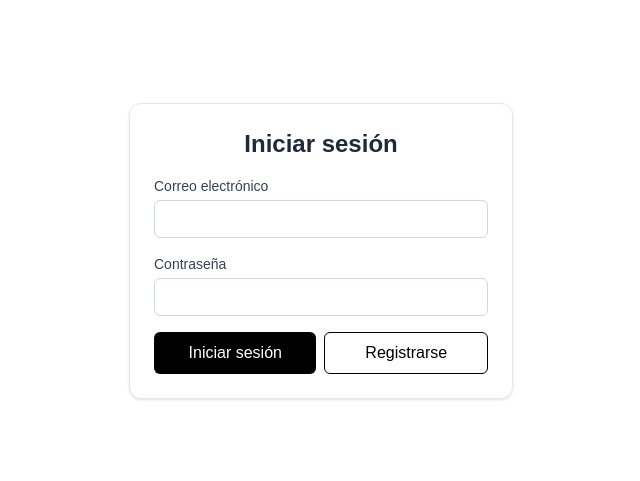
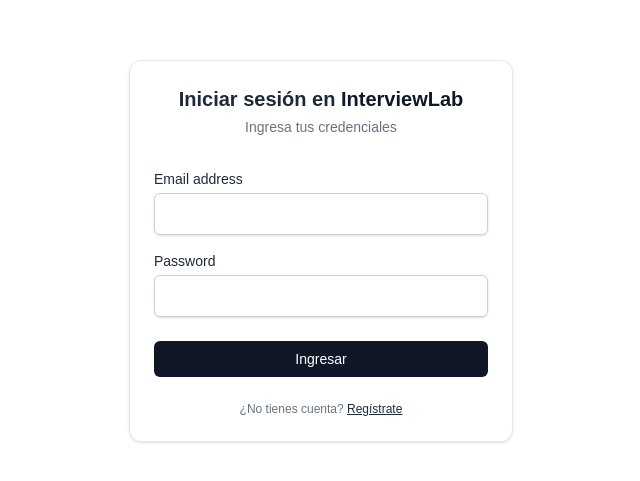
Before and after one commit to bpobletem/InterviewLab, a Next.js app: page /login in a window 1280 px wide. Shown: the part 149-630 px from the top of the page, without its empty margins (319-959 px from the left). Built offline with nearby package versions, Linux system fonts and the light colour scheme.

Commit message:
fetch api en login

```diff
--- a/src/app/login/page.tsx
+++ b/src/app/login/page.tsx
@@ -1,52 +1,122 @@
-import { login, signup } from './actions'
+'use client';
 
-export default function LoginPage() {
+import { useState } from 'react';
+import { useRouter } from 'next/navigation';
+
+export default function Login() {
+  const [email, setEmail] = useState('');
+  const [password, setPassword] = useState('');
+  const [error, setError] = useState<string | null>(null);
+  const [loading, setLoading] = useState(false);
+  const router = useRouter();
+
+  const handleLogin = async (e: React.FormEvent) => {
+    e.preventDefault();
+    setError(null);
+    setLoading(true);
+
+    try {
+      const res = await fetch('/api/auth/login', {
+        method: 'POST',
+        headers: { 'Content-Type': 'application/json' },
+        body: JSON.stringify({ email, password }),
+      })
+
+      const data = await res.json();
+      if (!res.ok) {
+        setError(data.error || 'Error al iniciar sesión');
+      }
+      router.push('/home');
+    } catch (error: any) {
+      setError(error.message || 'An error occurred during login');
+    } finally {
+      setLoading(false);
+    }
+  };
+
   return (
-    <main className="min-h-screen flex items-center justify-center bg-white px-4">
-      <form className="w-full max-w-sm space-y-4 border border-gray-200 p-6 rounded-xl shadow">
-        <h1 className="text-2xl font-semibold text-center text-gray-800">Iniciar sesión</h1>
-
-        <div className="flex flex-col space-y-1">
-          <label htmlFor="email" className="text-sm font-medium text-gray-700">
-            Correo electrónico
+    <main className="min-h-screen flex items-center justify-center bg-white text-gray-800">
+      <div className="w-full max-w-sm p-6 border border-gray-200 rounded-xl shadow-sm">
+        <h1 className="text-xl font-semibold text-center mb-1">
+          Iniciar sesión en <span className="font-bold text-gray-900">InterviewLab</span>
+        </h1>
+        <p className="text-sm text-center text-gray-500 mb-6">Ingresa tus credenciales</p>
+        <form className="mt-8 space-y-6" onSubmit={handleLogin}>
+          <div className="space-y-4 rounded-md">
+            <div>
+              <label htmlFor="email" className="block text-sm font-medium">
+                Email address
               </label>
               <input
                 id="email"
                 name="email"
                 type="email"
+                autoComplete="email"
                 required
-            className="px-3 py-2 border rounded-md text-sm text-gray-800 border-gray-300 focus:outline-none focus:ring-2 focus:ring-black"
+                value={email}
+                onChange={(e) => setEmail(e.target.value)}
+                className="mt-1 block w-full rounded-md border border-foreground/20 px-3 py-2 shadow-sm focus:border-foreground/50 focus:outline-none focus:ring-1 focus:ring-foreground/50"
               />
             </div>
-
-        <div className="flex flex-col space-y-1">
-          <label htmlFor="password" className="text-sm font-medium text-gray-700">
-            Contraseña
+            <div>
+              <label htmlFor="password" className="block text-sm font-medium">
+                Password
               </label>
               <input
                 id="password"
                 name="password"
                 type="password"
+                autoComplete="current-password"
                 required
-            className="px-3 py-2 border rounded-md text-sm text-gray-800 border-gray-300 focus:outline-none focus:ring-2 focus:ring-black"
+                value={password}
+                onChange={(e) => setPassword(e.target.value)}
+                className="mt-1 block w-full rounded-md border border-foreground/20 px-3 py-2 shadow-sm focus:border-foreground/50 focus:outline-none focus:ring-1 focus:ring-foreground/50"
               />
             </div>
+          </div>
 
-        <div className="flex gap-2">
+          {error && <p className="text-red-500 text-sm">{error}</p>}
           <button
-            formAction={login}
-            className="w-full py-2 bg-black text-white rounded-md hover:bg-gray-800 transition"
+            type="submit"
+            disabled={loading}
+            className="w-full py-2 text-sm bg-gray-900 text-white rounded-md hover:bg-black transition hover:cursor-pointer disabled:opacity-70 disabled:cursor-not-allowed"
           >
-            Iniciar sesión
+            {loading ? (
+              <span className="flex items-center justify-center">
+                <svg
+                  className="animate-spin -ml-1 mr-2 h-4 w-4 text-white"
+                  xmlns="http://www.w3.org/2000/svg"
+                  fill="none"
+                  viewBox="0 0 24 24"
+                >
+                  <circle
+                    className="opacity-25"
+                    cx="12"
+                    cy="12"
+                    r="10"
+                    stroke="currentColor"
+                    strokeWidth="4"
+                  ></circle>
+                  <path
+                    className="opacity-75"
+                    fill="currentColor"
+                    d="M4 12a8 8 0 018-8V0C5.373 0 0 5.373 0 12h4zm2 5.291A7.962 7.962 0 014 12H0c0 3.042 1.135 5.824 3 7.938l3-2.647z"
+                  ></path>
+                </svg>
+                Cargando...
+              </span>
+            ) : (
+              'Ingresar'
+            )}
           </button>
-          <button
-            formAction={signup}
-            className="w-full py-2 border border-black text-black rounded-md hover:bg-black hover:text-white transition"
-          >
-            Registrarse
-          </button>
+        </form>
+        <p className="text-xs text-center text-gray-500 mt-6">
+          ¿No tienes cuenta?{' '}
+          <a href="/register" className="text-gray-800 underline">
+            Regístrate
+          </a>
+        </p>
       </div>
-      </form>
     </main>
-  )
+  );
 }
```
Lines whose indentation alone changed are shown as unchanged.
